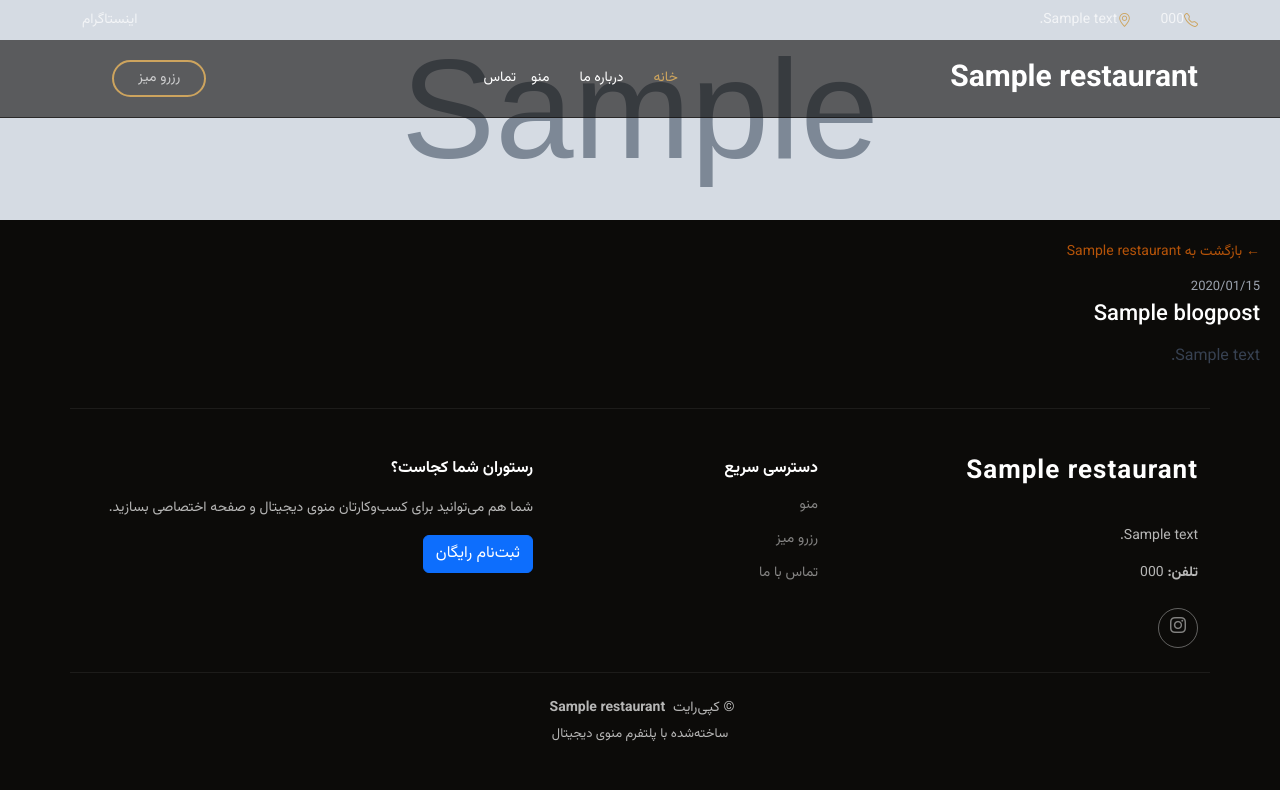
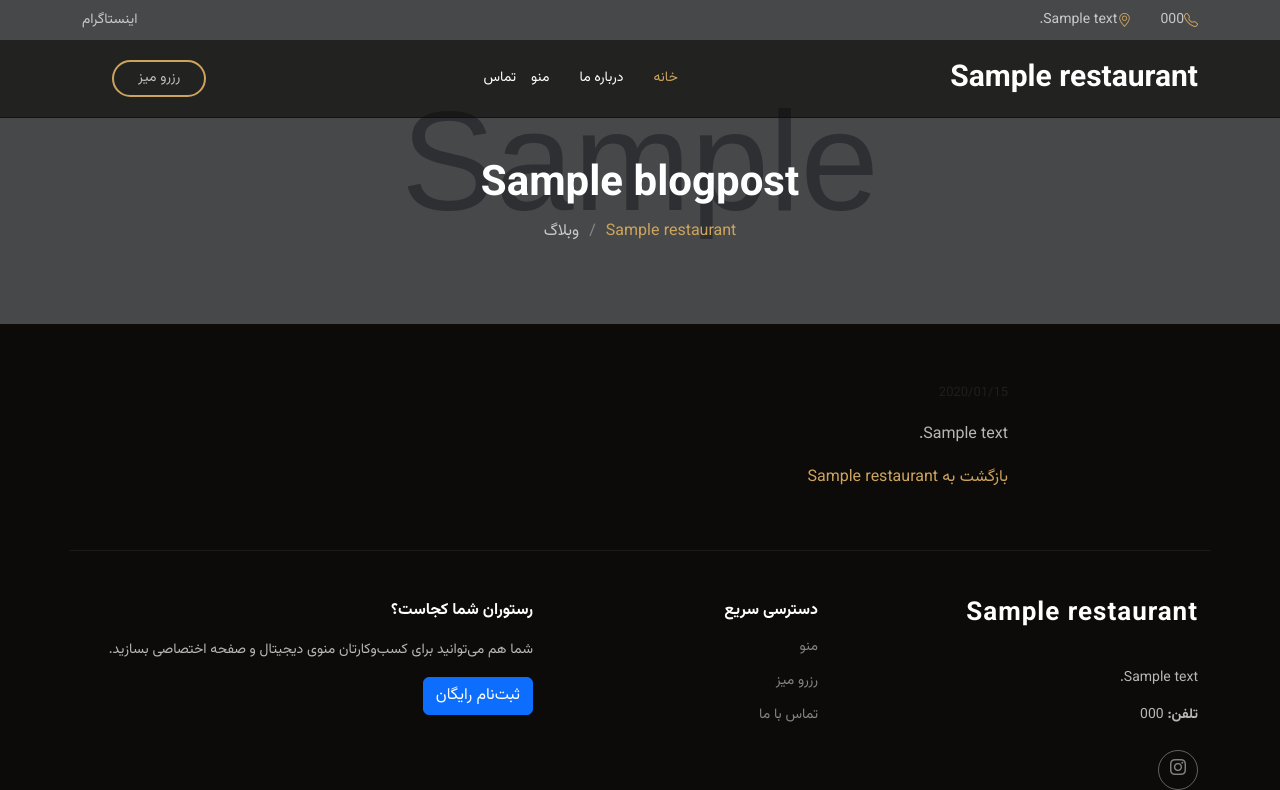
Before and after one commit to Arian-Azar/SaaS-Restaurant-Menu, a Django app: a page that uses templates/restaurants/blog_detail.html in a window 1280 px wide. Shown: the top 790 px of the page. Before the commit the page ends 741 px from the top, so only its background shows below. Run offline with Django 5.2, Linux system fonts and the light colour scheme; tables that the repository leaves empty hold one stand-in row (values such as "Sample post"); grey boxes marked "Sample" are stand-in pictures; some libraries are stand-ins or nearby versions.

Commit message:
Add blog detail template

```diff
--- a/templates/restaurants/blog_detail.html
+++ b/templates/restaurants/blog_detail.html
@@ -1,4 +1,5 @@
 {% extends 'public_base.html' %}
+{% load static %}
 
 {% block title %}{{ post.title }} | {{ restaurant.name }}{% endblock %}
 
@@ -8,21 +9,27 @@
 {% endblock %}
 
 {% block content %}
-<div class="menu-wrapper">
-    {% if post.image %}
-        <img src="{{ post.image.url }}" alt="{{ post.title }}" style="width:100%;height:220px;object-fit:cover;">
-    {% endif %}
+<div class="page-title position-relative" data-aos="fade" style="background-image: url('{% if post.image %}{{ post.image.url }}{% else %}{% static 'restaurantly/img/page-title-bg.webp' %}{% endif %}');">
+  <div class="container position-relative">
+    <h1>{{ post.title }}</h1>
+    <nav class="breadcrumbs">
+      <ol>
+        <li><a href="{% url 'public_menu' restaurant.slug %}">{{ restaurant.name }}</a></li>
+        <li class="current">وبلاگ</li>
+      </ol>
+    </nav>
+  </div>
+</div>
 
-    <div style="padding:20px;">
-        <p style="margin:0 0 14px;">
-            <a href="{% url 'public_menu' restaurant.slug %}" style="color:#b45309;text-decoration:none;font-size:14px;">
-                ← بازگشت به {{ restaurant.name }}
-            </a>
-        </p>
-
-        <p class="meta" style="color:#9ca3af;margin:0 0 4px;font-size:13px;">{{ post.published_at|date:'Y/m/d' }}</p>
-        <h1 style="margin:0 0 14px;font-size:22px;">{{ post.title }}</h1>
-        <div style="line-height:1.9;color:#374151;">{{ post.content|linebreaks }}</div>
+<section class="section">
+  <div class="container" data-aos="fade-up">
+    <div class="row justify-content-center">
+      <div class="col-lg-8">
+        <p class="text-muted" style="font-size:13px;">{{ post.published_at|date:'Y/m/d' }}</p>
+        <div style="line-height:1.9;">{{ post.content|linebreaks }}</div>
+        <a href="{% url 'public_menu' restaurant.slug %}" class="btn-book-a-table" style="display:inline-block;">بازگشت به {{ restaurant.name }}</a>
+      </div>
     </div>
-</div>
+  </div>
+</section>
 {% endblock %}
```
